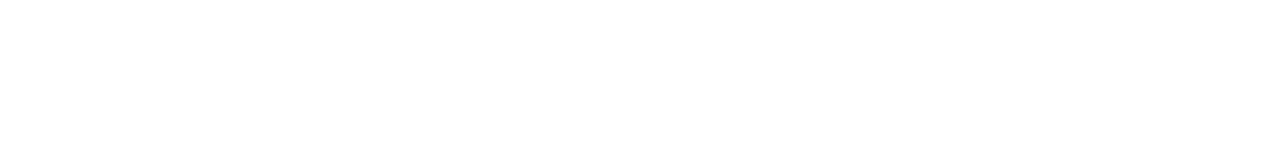
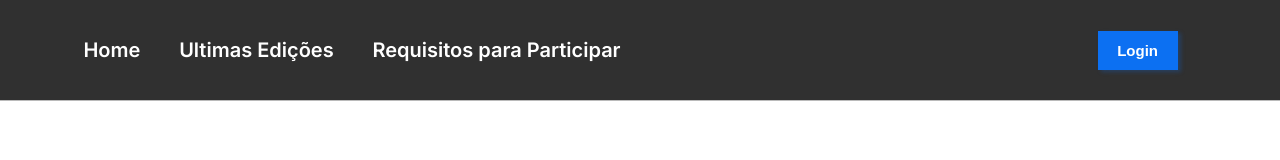
Before and after one commit to KevinSpredemann/Bootcamp, a plain HTML site: page index.html in a window 1280 px wide. Drawn offline with Linux system fonts and the light colour scheme.

Commit message:
Criação do estilo CSS do Menu Superior

```diff
--- a/index.html
+++ b/index.html
@@ -3,9 +3,21 @@
 <head>
     <meta charset="UTF-8">
     <meta name="viewport" content="width=device-width, initial-scale=1.0">
+    <link rel="preconnect" href="https://fonts.googleapis.com">
+    <link rel="preconnect" href="https://fonts.gstatic.com" crossorigin>
+    <link href="https://fonts.googleapis.com/css2?family=Inter:wght@100..900&display=swap" rel="stylesheet">
+    <link rel="stylesheet" href="style.css">
     <title>Projeto Bootcamp</title>
 </head>
 <body>
+    <nav id="principal">
+        <div id="menu">
+            <a href="">Home</a>
+            <a href="">Ultimas Edições</a>
+            <a href="">Requisitos para Participar</a>
+        </div>
+        <button>Login</button>
+    </nav>
 
 </body>
 </html>
--- /dev/null
+++ b/style.css
@@ -0,0 +1,53 @@
+body{
+    margin: 0;
+    padding: 0;
+    font-family: 'Inter';
+}
+
+#menu {
+    display: flex;
+    width: 45%;
+    justify-content: space-around;
+    align-items: center;
+    margin-left: 5%;
+}
+
+#principal{
+    width: 100%;
+    height: 100px;
+    background: #303030;
+    display: flex;
+    justify-content: space-between;
+    align-items: center;
+    border-bottom: 1px solid #BABABA
+}
+
+#principal div a {
+    font-size: 20px;
+    font-weight: 600;
+    color: white;
+    text-decoration: none;
+}
+
+#principal div a:hover{
+    color: #CCCCCC;
+}
+
+#principal button{
+    margin-right: 8%;
+    background-color: #0C70F2;
+    width: 80px;
+    height: 39px;
+    border: none;
+    color: white;
+    font-size: 15px;
+    font-weight: 600;
+    box-shadow: 3px 2px 4px rgba(12, 112, 242, 0.25);
+    cursor: pointer;
+}
+
+#principal button:hover{
+    transform: scale(1.1);
+    transition-duration: 1.1s;
+    transition-delay: 0.2s;
+}
```
